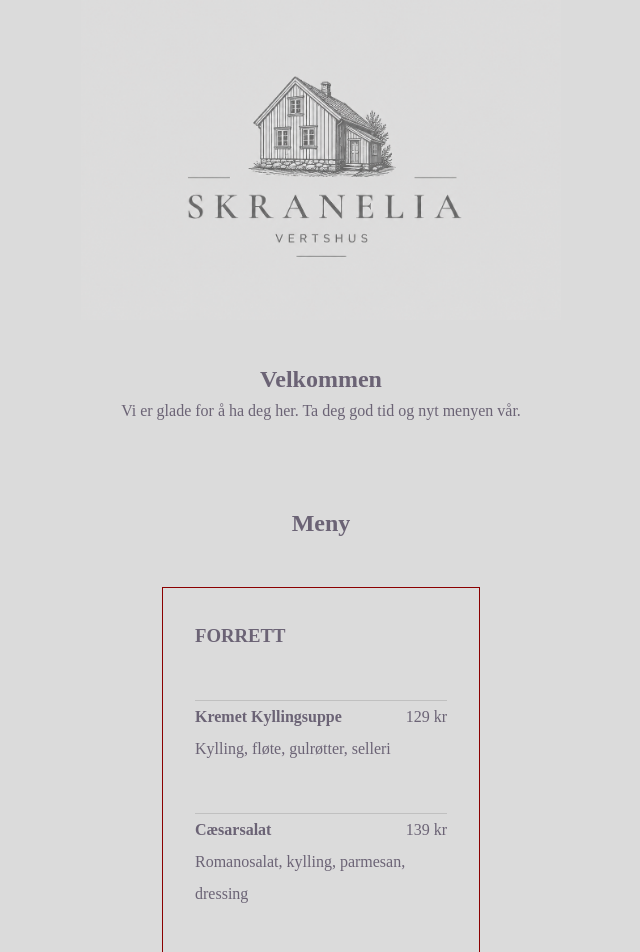
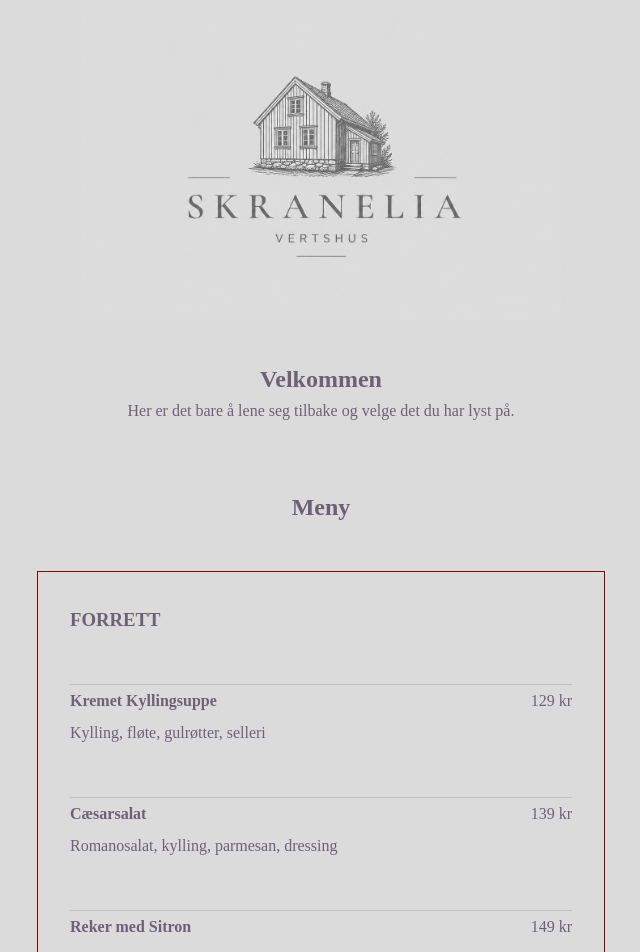
Before and after one commit to NehGuk/skranelia-verthus, a React (Vite) app: page / in a window 1280 px wide. Shown: the top 952 px of the page, without its empty margins (319-959 px from the left). Built offline with nearby package versions, Linux system fonts and the light colour scheme.

Commit message:
Improves responsiveness of Menu component

```diff
--- a/src/components/Menu/Menu.module.css
+++ b/src/components/Menu/Menu.module.css
@@ -1,6 +1,6 @@
 .menu {
   max-width: 350px;
-  margin: 2rem auto;
+  margin: 1rem auto;
   padding: 1rem;
 }
 
@@ -50,3 +50,11 @@ li {
   border: 1px solid darkred;
   list-style: none;
 }
+
+@media (min-width: 744px) {
+  .menu {
+    max-width: 600px;
+    margin: 1rem auto;
+    padding: 1rem;
+  }
+}
--- a/src/components/Welcome/Welcome.tsx
+++ b/src/components/Welcome/Welcome.tsx
@@ -4,7 +4,7 @@ function Welcome() {
   return (
     <section className={styles.welcome}>
       <h1>Velkommen</h1>
-      <p>Vi er glade for å ha deg her. Ta deg god tid og nyt menyen vår.</p>
+      <p> Her er det bare å lene seg tilbake og velge det du har lyst på.</p>
     </section>
   )
 }
```
